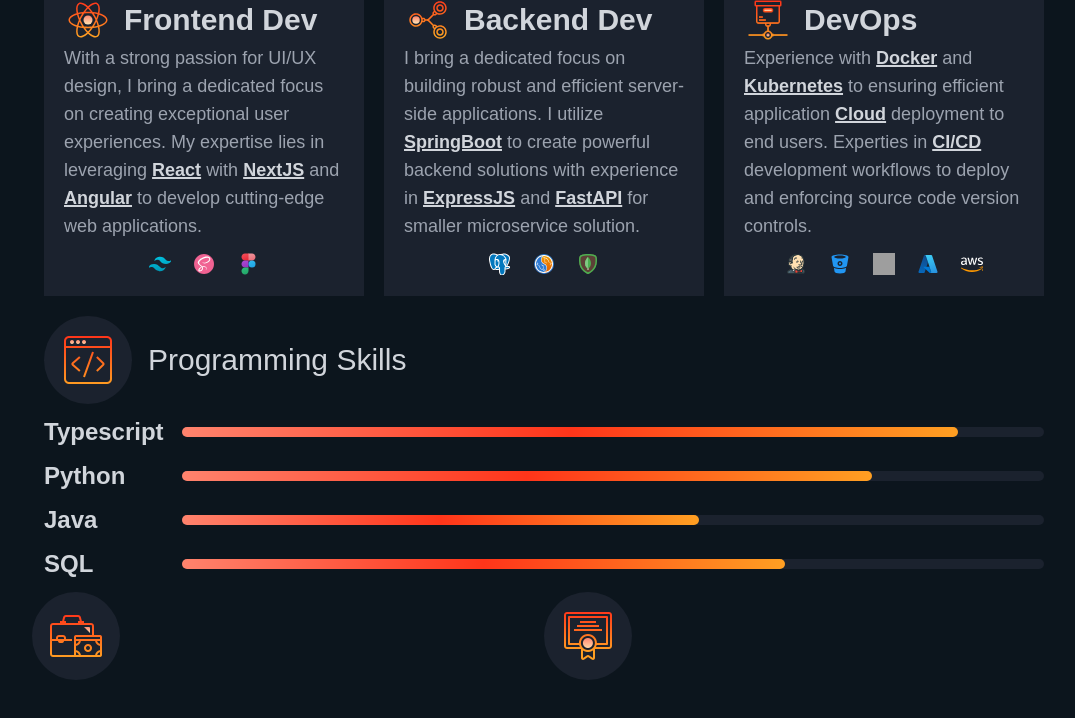
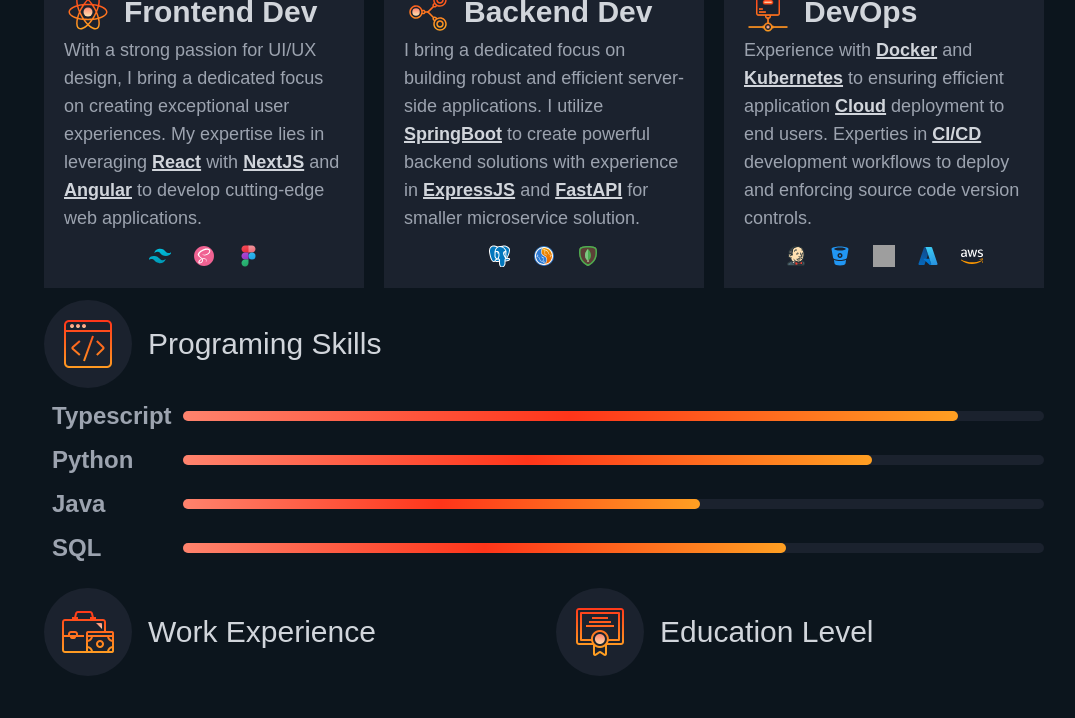
Before and after one commit to DavidRR-F/my-portfolio, a Next.js app: page / in a window 1280 px wide. Shown: the part 1672-2390 px from the top of the page, without its empty margins (96-1171 px from the left). Built offline with nearby package versions, Linux system fonts and the light colour scheme; grey boxes are pictures that could not be loaded.

Commit message:
gym break

```diff
--- /dev/null
+++ b/components/Header.tsx
@@ -0,0 +1,19 @@
+import React from "react";
+
+interface HeaderProps {
+  label: string;
+  icon: string;
+}
+
+const Header: React.FC<HeaderProps> = ({ label, icon }) => {
+  return (
+    <div className="flex items-center gap-4">
+      <div className="bg-background-100 rounded-full p-3 w-fit h-fit">
+        <img src={icon} alt={`${label} Icon`} />
+      </div>
+      <h3 className="text-3xl">{label}</h3>
+    </div>
+  );
+};
+
+export default Header;
--- a/sections/Skills.tsx
+++ b/sections/Skills.tsx
@@ -1,4 +1,5 @@
 import Card from "@/components/Card";
+import Header from "@/components/Header";
 import IconToolTip from "@/components/IconToolTip";
 import Section from "@/components/Section";
 import Animate from "@/components/animation/Animate";
@@ -118,16 +119,11 @@ const Skills = () => {
       </div>
       <div className="grid grid-cols-2 w-full max-w-5xl">
         <section className="flex flex-col gap-3 col-span-full p-3">
-          <div className="flex items-center gap-4">
-            <div className="bg-background-100 rounded-full p-3 w-fit h-fit">
-              <img src="/code.png" alt="Programming Skills" />
-            </div>
-            <h3 className="text-3xl">Programming Skills</h3>
-          </div>
+          <Header label="Programing Skills" icon="/code.png" />
           {code.map((item, index) => (
             <div className="flex items-center">
               <label
-                className="text-2xl font-semibold w-40"
+                className="text-2xl font-semibold text-forground-200 pl-2 w-40"
                 htmlFor={`${item.name}-bar`}
               >
                 {item.name}
@@ -140,15 +136,11 @@ const Skills = () => {
             </div>
           ))}
         </section>
-        <section>
-          <div className="bg-background-100 rounded-full p-3 w-fit h-fit">
-            <img src="/work.png" alt="Work Experience" />
-          </div>
+        <section className="flex flex-col gap-3 p-3">
+          <Header label="Work Experience" icon="/work.png" />
         </section>
-        <section>
-          <div className="bg-background-100 rounded-full p-3 w-fit h-fit">
-            <img src="/education.png" alt="Education" />
-          </div>
+        <section className="flex flex-col p-3">
+          <Header label="Education Level" icon="/education.png" />
         </section>
       </div>
     </Section>
```
